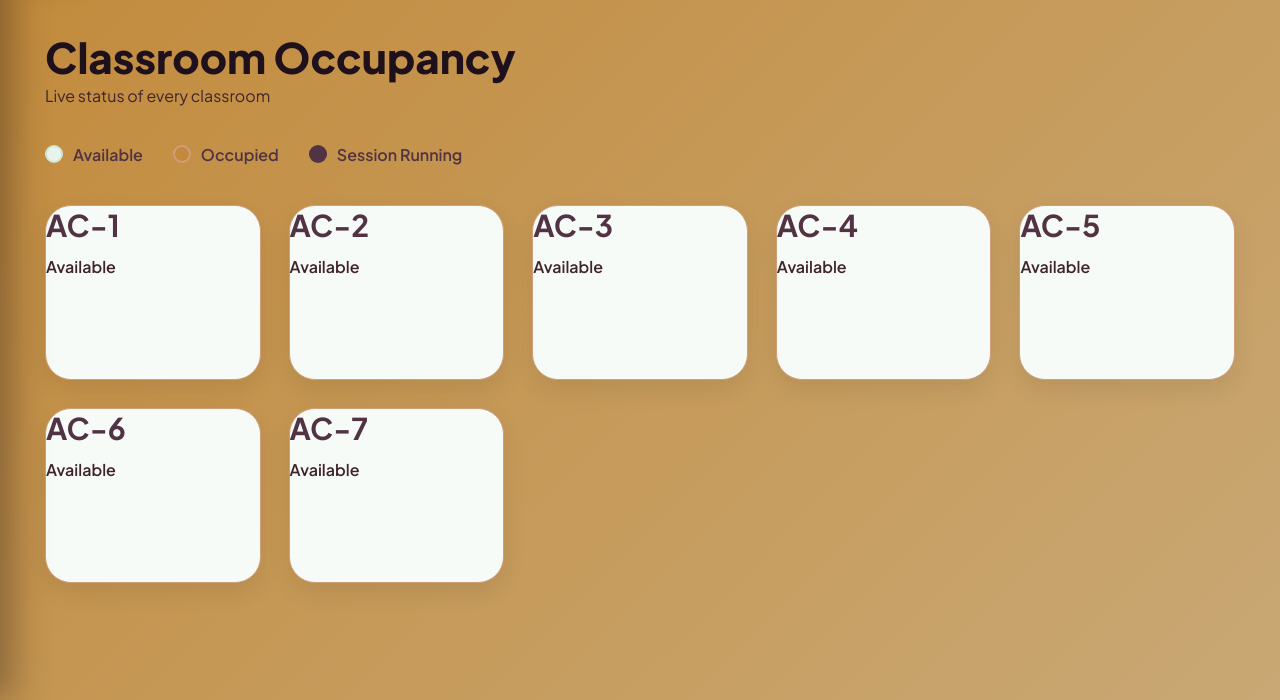
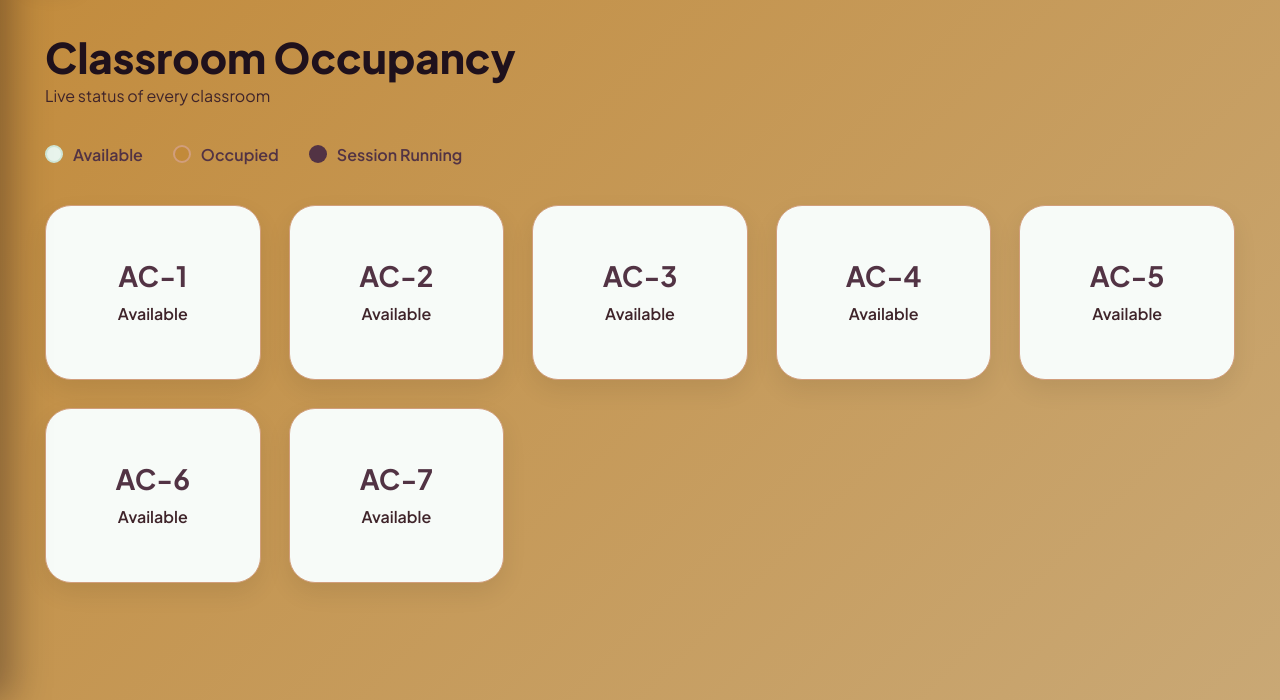
Before and after one commit to Sanavimjagtap/Smart_Campus, a Flask app: page /occupancy in a window 1280 px wide. Shown: the part 100-800 px from the top of the page. Run offline with Flask 3, Linux system fonts and the light colour scheme.

Commit message:
Update style.css

```diff
--- a/static/css/style.css
+++ b/static/css/style.css
@@ -1457,33 +1457,43 @@ flex:1;
 
 }
 
-.room-card{
-
-    position:relative;
-
-    height:175px;
-
-    border-radius:26px;
-
-    border:1px solid var(--border);
-
-    box-shadow:
-    0 10px 24px rgba(19,10,13,.08);
-
-    flex-direction:column;
-
-    justify-content:center;
-
-    align-items:center;
-
-    cursor:pointer;
-
-    transition:.3s;
-
-    overflow:visible;
-
-    z-index:1;
-
+/* ==========================
+        OCCUPANCY PAGE
+========================== */
+
+.room-card {
+    position: relative;
+    height: 175px;
+    border-radius: 26px;
+    border: 1px solid var(--border);
+    box-shadow: 0 10px 24px rgba(19,10,13,.08);
+
+    /* Flexbox layout to center content */
+    display: flex;
+    flex-direction: column;
+    justify-content: center;
+    align-items: center;
+
+    /* Padding keeps text away from the edges */
+    padding: 20px;
+    text-align: center;
+
+    cursor: pointer;
+    transition: .3s;
+    overflow: hidden;
+    z-index: 1;
+}
+
+.room-card h2 {
+    margin-bottom: 8px;
+    font-size: 28px;
+    font-weight: 700;
+}
+
+.room-card p {
+    color: var(--text-light);
+    font-weight: 600;
+    margin: 0;
 }
 
 .room-card:hover{
@@ -1497,15 +1507,6 @@ flex:1;
 
 }
 
-.room-card h2{
-
-    margin-bottom:10px;
-
-    font-size:30px;
-
-    font-weight:700;
-
-}
 
 .room-card.available{
 
@@ -1538,14 +1539,6 @@ flex:1;
 
 }
 
-.room-card p{
-
-    color:var(--text-light);
-
-    font-weight:600;
-
-}
-
 /* ======================================================
    SMART CAMPUS AI
 ====================================================== */
```
